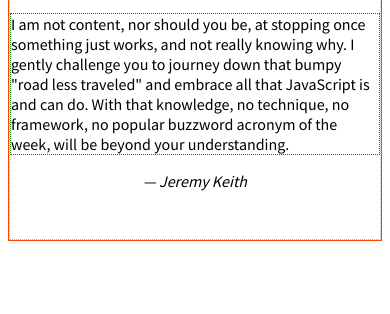
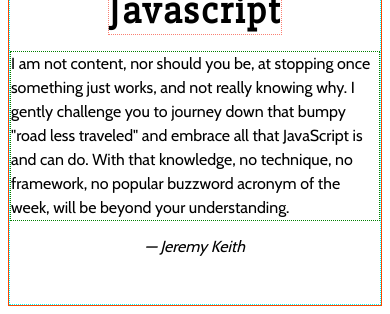
Before and after one commit to grantcorley/responsive-website-071318, a plain HTML site: page index.html in a window 390 px wide. Shown: the part 1145-1459 px from the top of the page. Before the commit the page ends 1394 px from the top, so only its background shows below. Drawn offline with nearby package versions, Linux system fonts and the light colour scheme.

Commit message:
cleaned up the typography in mobile view

```diff
--- a/css/styles.css
+++ b/css/styles.css
@@ -1,8 +1,9 @@
 @import url('https://fonts.googleapis.com/css?family=Roboto|Slabo+27px');
-@import url('https://fonts.googleapis.com/css?family=Source+Sans+Pro');
+@import url('https://fonts.googleapis.com/css?family=Cabin');
+
 
 body{
-    font-family: 'Source Sans Pro', sans-serif;
+    font-family: 'Cabin', sans-serif;
     font-size:1em;
 }
 
@@ -14,10 +15,12 @@
     font-size:2.4em;
     border:1px dotted salmon;
     margin: .25em 0 0 0;
+    letter-spacing: .05em;
 }
 
 p{
     border:1px dotted green;
+    line-height: 1.5em;
 }
 
 /*make images flexible*/
```
